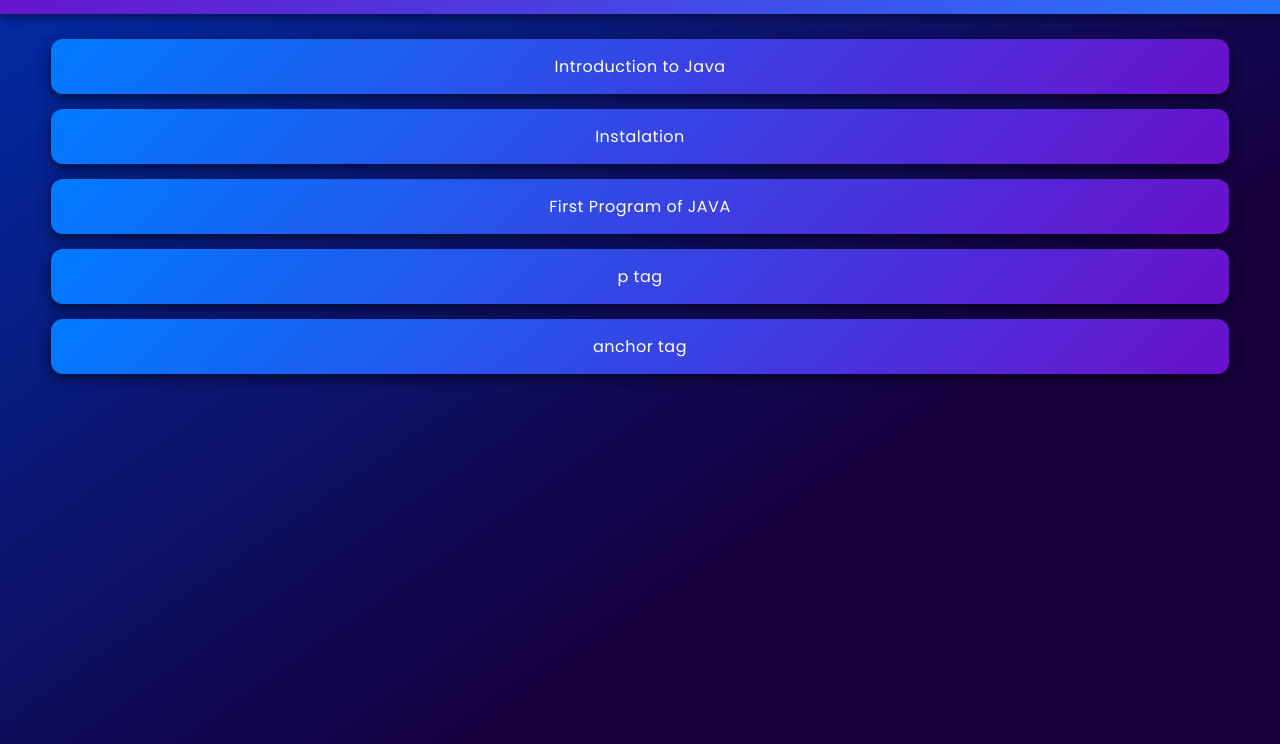
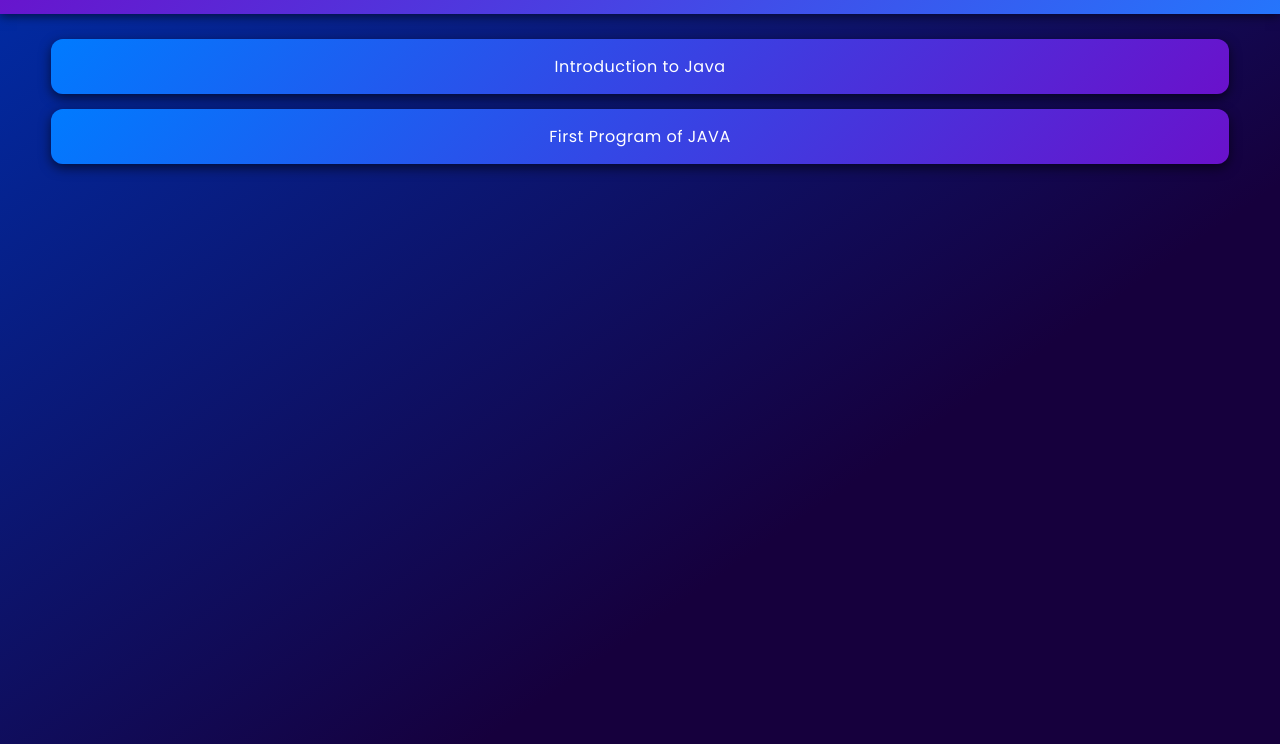
Before and after one commit to Madhusudan-Sharma-516/ByteWise, a plain HTML site: page java.html in a window 1280 px wide. Shown: the part 56-800 px from the top of the page. Drawn offline with Linux system fonts and the light colour scheme.

Commit message:
first commit 3

```diff
--- a/java.html
+++ b/java.html
@@ -18,12 +18,9 @@
         <a class="list" href="./htmlpages/introduction.html"
           >Introduction to Java</a
         >
-        <a class="list" href="./htmlpages/introduction.html">Instalation</a>
         <a class="list" href="./htmlpages/firstProgram.html"
           >First Program of JAVA</a
         >
-        <a class="list" href="./htmlpages/introduction.html">p tag</a>
-        <a class="list" href="./htmlpages/introduction.html">anchor tag</a>
       </div>
     </main>
   </body>
```
